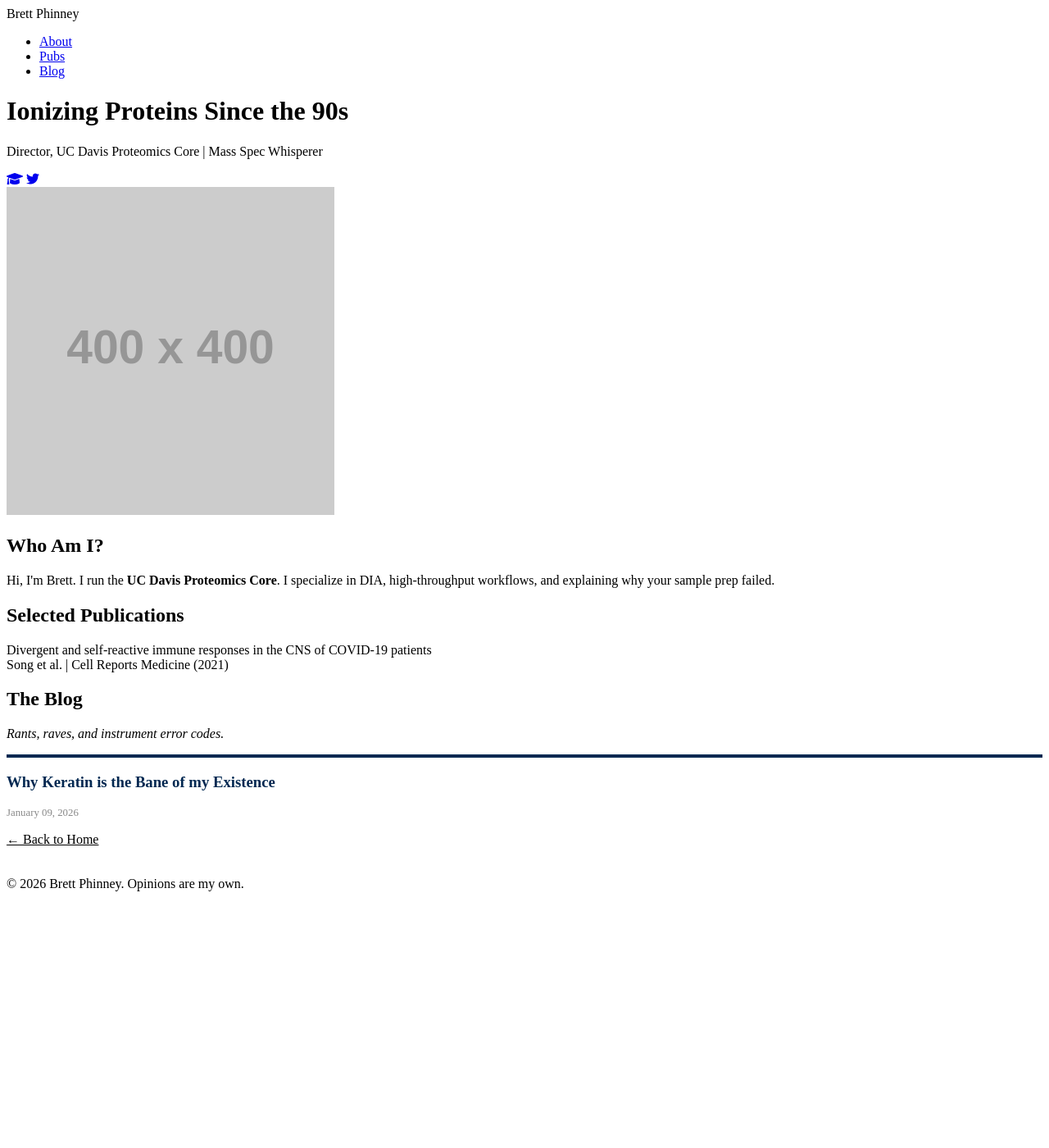
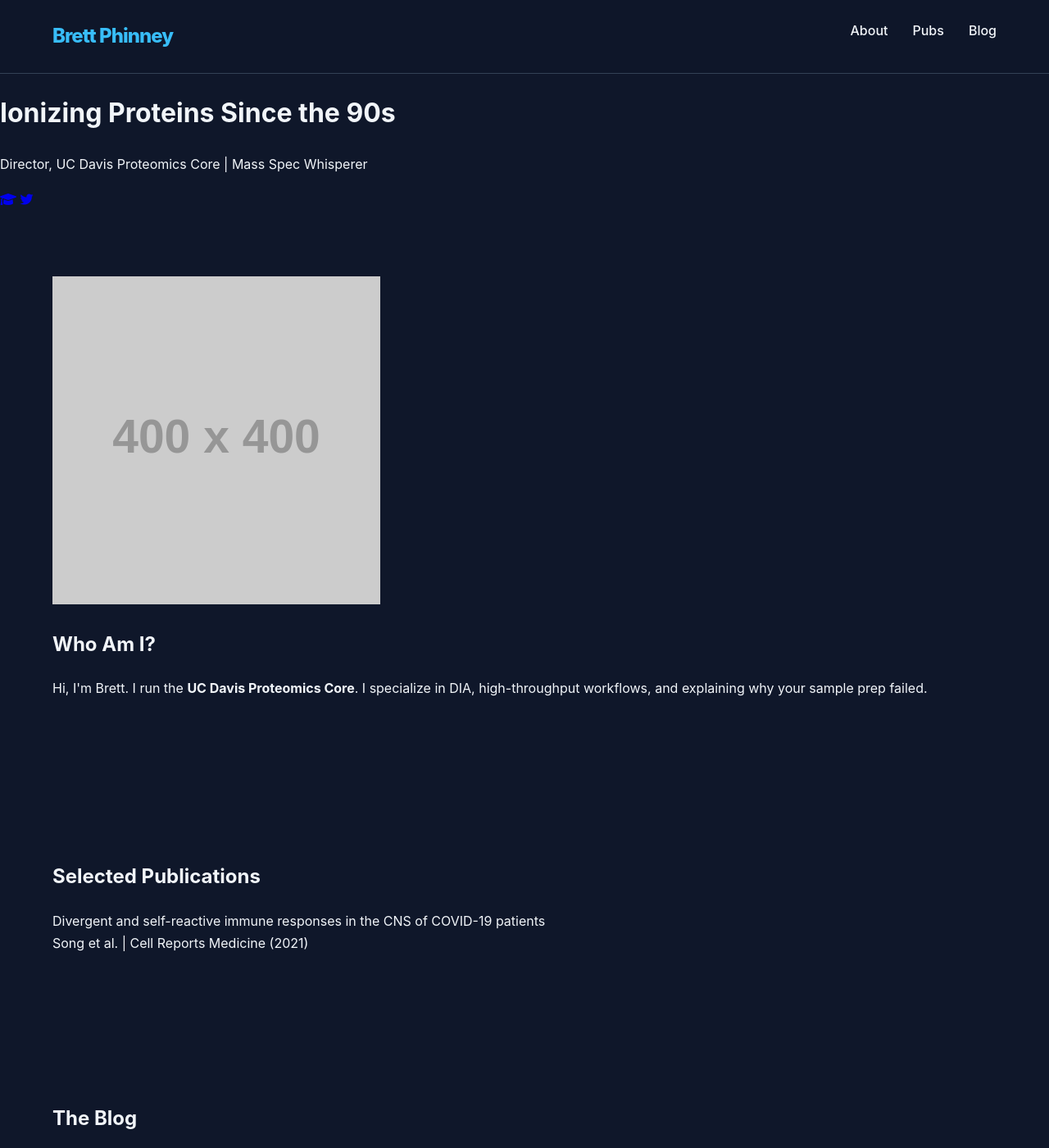
Before and after one commit to bsphinney/bsphinney.github.io, a Jekyll site: the page built from index.html, in a window 1280 px wide and 1400 px high. Shown: the whole window at 82% size. Built offline with Jekyll 4.4.1, drawn with Linux system fonts in a browser that asks for light colours.

Commit message:
Refactor CSS for improved styling and layout

```diff
--- a/assets/css/style.css
+++ b/assets/css/style.css
@@ -1,4 +1,99 @@
-/* Add to assets/css/style.css */
-.post-header { margin-bottom: 40px; text-align: center; }
-.post-content { font-size: 1.1rem; line-height: 1.8; color: #444; }
-.back-link { display: inline-block; margin-bottom: 20px; color: var(--ucd-blue); }
+:root {
+    --bg-dark: #0f172a;
+    --bg-card: #1e293b;
+    --ucd-gold: #FFBF00; /* Neon Gold */
+    --ucd-blue: #38bdf8; /* Neon Blue */
+    --text-main: #f1f5f9;
+    --text-muted: #94a3b8;
+}
+
+body {
+    background-color: var(--bg-dark);
+    color: var(--text-main);
+    font-family: 'Inter', system-ui, -apple-system, sans-serif;
+    margin: 0;
+    line-height: 1.7;
+}
+
+/* Navbar */
+nav {
+    display: flex;
+    justify-content: space-between;
+    padding: 1.5rem 5%;
+    background: rgba(15, 23, 42, 0.95);
+    backdrop-filter: blur(10px);
+    position: sticky;
+    top: 0;
+    z-index: 1000;
+    border-bottom: 1px solid #334155;
+}
+nav .logo { font-weight: 800; font-size: 1.5rem; color: var(--ucd-blue); letter-spacing: -1px; }
+nav ul { display: flex; gap: 30px; list-style: none; margin: 0; padding: 0; }
+nav a { color: var(--text-main); text-decoration: none; font-weight: 500; transition: color 0.3s; }
+nav a:hover { color: var(--ucd-gold); }
+
+/* Hero Section */
+.hero {
+    text-align: center;
+    padding: 120px 20px;
+    background: radial-gradient(circle at top right, #1e293b 0%, #0f172a 60%);
+}
+.hero h1 {
+    font-size: 4rem;
+    margin-bottom: 10px;
+    background: linear-gradient(to right, var(--ucd-blue), var(--ucd-gold));
+    -webkit-background-clip: text;
+    -webkit-text-fill-color: transparent;
+    line-height: 1.1;
+}
+.hero p { font-size: 1.5rem; color: var(--text-muted); max-width: 600px; margin: 20px auto; }
+
+/* Grid Layouts */
+section { padding: 80px 5%; max-width: 1200px; margin: 0 auto; }
+.section-title { font-size: 2rem; border-left: 5px solid var(--ucd-gold); padding-left: 20px; margin-bottom: 40px; color: white; }
+
+.grid-3 {
+    display: grid;
+    grid-template-columns: repeat(auto-fit, minmax(300px, 1fr));
+    gap: 30px;
+}
+
+/* Cards */
+.card {
+    background: var(--bg-card);
+    padding: 30px;
+    border-radius: 16px;
+    border: 1px solid #334155;
+    transition: transform 0.3s ease, border-color 0.3s;
+}
+.card:hover { transform: translateY(-5px); border-color: var(--ucd-blue); }
+.card h3 { color: var(--ucd-blue); margin-top: 0; font-size: 1.4rem; }
+.card .meta { color: var(--ucd-gold); font-size: 0.9rem; font-weight: bold; text-transform: uppercase; margin-bottom: 10px; display: block; }
+
+/* Stats / Numbers */
+.stat-grid { display: grid; grid-template-columns: repeat(4, 1fr); gap: 20px; margin-top: 50px; text-align: center; }
+.stat-number { font-size: 3rem; font-weight: bold; color: white; }
+.stat-label { color: var(--text-muted); font-size: 0.9rem; }
+
+/* Buttons */
+.btn {
+    display: inline-block;
+    background: var(--ucd-blue);
+    color: var(--bg-dark);
+    padding: 12px 30px;
+    border-radius: 30px;
+    font-weight: bold;
+    text-decoration: none;
+    margin-top: 20px;
+    transition: opacity 0.3s;
+}
+.btn:hover { opacity: 0.8; }
+
+/* Blog Specific */
+.post-list-item { margin-bottom: 40px; border-bottom: 1px solid #334155; padding-bottom: 40px; }
+.post-date { color: var(--ucd-gold); font-family: monospace; }
+
+@media (max-width: 768px) {
+    .hero h1 { font-size: 2.5rem; }
+    .stat-grid { grid-template-columns: 1fr 1fr; }
+}
```
